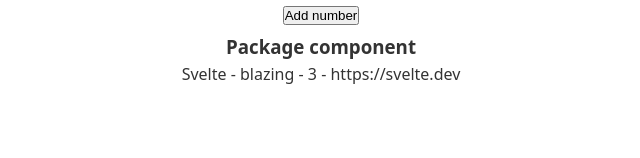
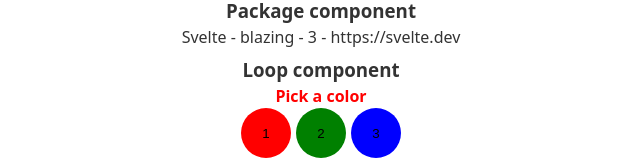
Before and after one commit to nicrodriguezval/svelte-test, a SvelteKit app: page / in a window 1280 px wide. Shown: the part 678-836 px from the top of the page, without its empty margins (319-959 px from the left). Before the commit the page ends 800 px from the top, so only its background shows below. Built offline with nearby package versions, Linux system fonts and the light colour scheme.

Commit message:
Add Loop component to page

```diff
--- /dev/null
+++ b/src/components/Loop.svelte
@@ -0,0 +1,39 @@
+<script lang="ts">
+	const colors = ['red', 'green', 'blue'];
+	let selected = colors[0];
+</script>
+
+<section>
+	<h3>Loop component</h3>
+
+	<h4 style="color: {selected}">Pick a color</h4>
+
+	<div class="color-btns">
+		{#each colors as color, i}
+			<button
+				aria-current={selected === color}
+				aria-label="Select {color}"
+				style="background-color: {color}"
+				on:click={() => (selected = color)}
+			>
+				{i + 1}
+			</button>
+		{/each}
+	</div>
+</section>
+
+<style>
+	.color-btns {
+		display: flex;
+		justify-content: center;
+		gap: 5px;
+	}
+
+	button {
+		border: none;
+		border-radius: 50%;
+		width: 50px;
+		aspect-ratio: 1;
+		cursor: pointer;
+	}
+</style>
--- a/src/routes/+page.svelte
+++ b/src/routes/+page.svelte
@@ -4,6 +4,7 @@
 	import Arrays from '../components/Arrays.svelte';
 	import Html from '../components/Html.svelte';
 	import Package from '../components/Package.svelte';
+	import Loop from '../components/Loop.svelte';
 
 	const name = 'Svelte';
 	const src = 'https://compote.slate.com/images/697b023b-64a5-49a0-8059-27b963453fb1.gif';
@@ -29,6 +30,7 @@
 	<Button />
 	<Arrays />
 	<Package {...pkg} />
+	<Loop />
 </main>
 
 <style>
```
